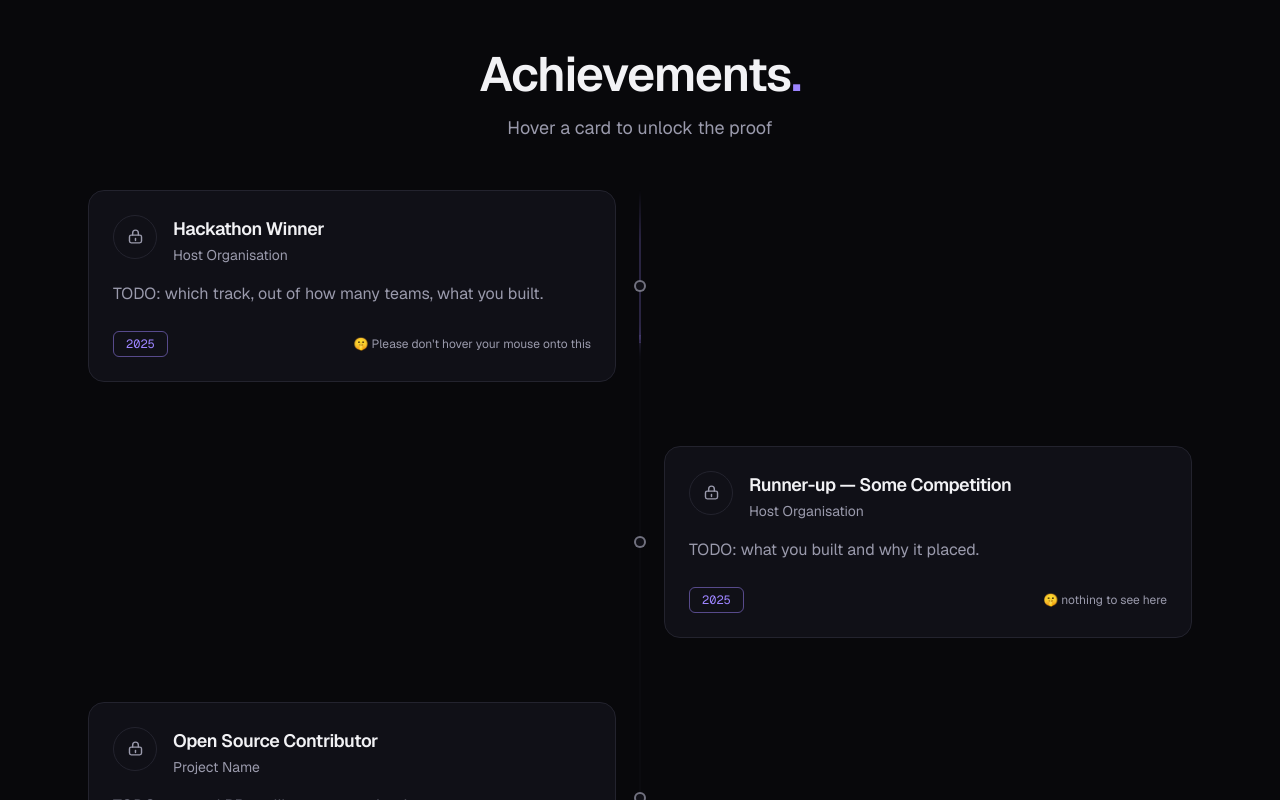
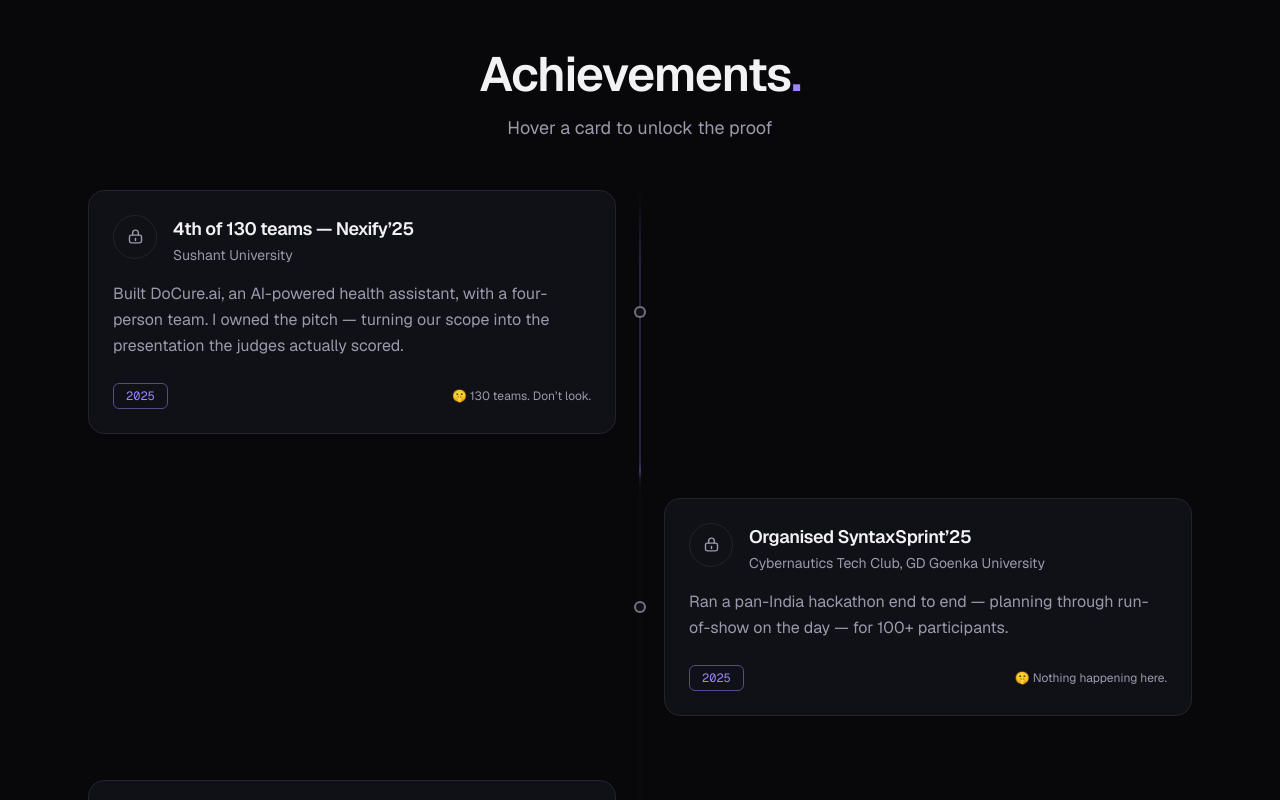
Before and after one commit to SR-Pradhan/Portfolio, a Next.js app in the folder frontend/: page / in a window 1280 px wide. Shown: the part 6031-6831 px from the top of the page. Built offline with nearby package versions, Linux system fonts and the light colour scheme; no server answers.

Commit message:
Restore years-of-coding stat, add DSA count as an achievement

```diff
--- a/frontend/src/data/site.ts
+++ b/frontend/src/data/site.ts
@@ -377,30 +377,45 @@ export type Achievement = {
 
 export const achievements: Achievement[] = [
   {
-    title: "Hackathon Winner",
-    org: "Host Organisation", // TODO
-    detail: "TODO: which track, out of how many teams, what you built.",
+    title: "4th of 130 teams — Nexify\u201925",
+    org: "Sushant University",
+    detail:
+      "Built DoCure.ai, an AI-powered health assistant, with a four-person team. I owned the pitch \u2014 turning our scope into the presentation the judges actually scored.",
     year: "2025",
     photo: "/proof-placeholder.webp", // TODO: swap for the real photo
-    hint: "🤫 Please don't hover your mouse onto this",
-    reveal: "Aha! You discovered the win! 🎉",
+    hint: "\ud83e\udd2b 130 teams. Don\u2019t look.",
+    reveal: "4th place. \ud83c\udfc6",
   },
   {
-    title: "Runner-up — Some Competition",
-    org: "Host Organisation", // TODO
-    detail: "TODO: what you built and why it placed.",
+    title: "Organised SyntaxSprint\u201925",
+    org: "Cybernautics Tech Club, GD Goenka University",
+    detail:
+      "Ran a pan-India hackathon end to end \u2014 planning through run-of-show on the day \u2014 for 100+ participants.",
     year: "2025",
-    photo: "/proof-placeholder.webp", // TODO
-    hint: "🤫 nothing to see here",
-    reveal: "Caught me. Second place! 🥈",
+    photo: "/proof-placeholder.webp", // TODO: swap for the real photo
+    hint: "\ud83e\udd2b Nothing happening here.",
+    reveal: "100+ participants, one weekend. \ud83d\ude80",
   },
   {
-    title: "Open Source Contributor",
-    org: "Project Name", // TODO
-    detail: "TODO: merged PRs, a library you maintain, stars.",
-    year: "2024",
-    hint: "🤫 seriously, don't",
-    reveal: "Fine, you found it 🙌",
+    title: "2nd Prize \u2014 1st Pay-Check Challenge",
+    org: "Best E-commerce Website", // TODO: add the host organisation
+    detail:
+      "Fresh Fuel, a Shopify storefront concept \u2014 I handled wireframing, the SRS, branding and product listings. \u20b93,000 prize.",
+    year: "2025", // TODO: confirm the year
+    photo: "/proof-placeholder.webp", // TODO: swap for the real photo
+    hint: "\ud83e\udd2b Seriously, move along.",
+    reveal: "Second place, and a cheque. \ud83e\udd48",
+  },
+  {
+    title: "200+ Coding Problems Solved",
+    org: "LeetCode \u00b7 GeeksforGeeks \u00b7 HackerRank",
+    // No photo: the proof is the profiles themselves, which are linked in the
+    // hero and the footer. The card renders fine without one.
+    detail:
+      "Consistent DSA practice across three platforms \u2014 the habit behind the problem-solving the rest of this page is built on.",
+    year: "Ongoing",
+    hint: "\ud83e\udd2b Last one. Resist.",
+    reveal: "200+ and counting. \ud83d\udcaa",
   },
 ];
 
```
Also changed, not shown: 1 other file (tests, documents, lock files or other folders).
